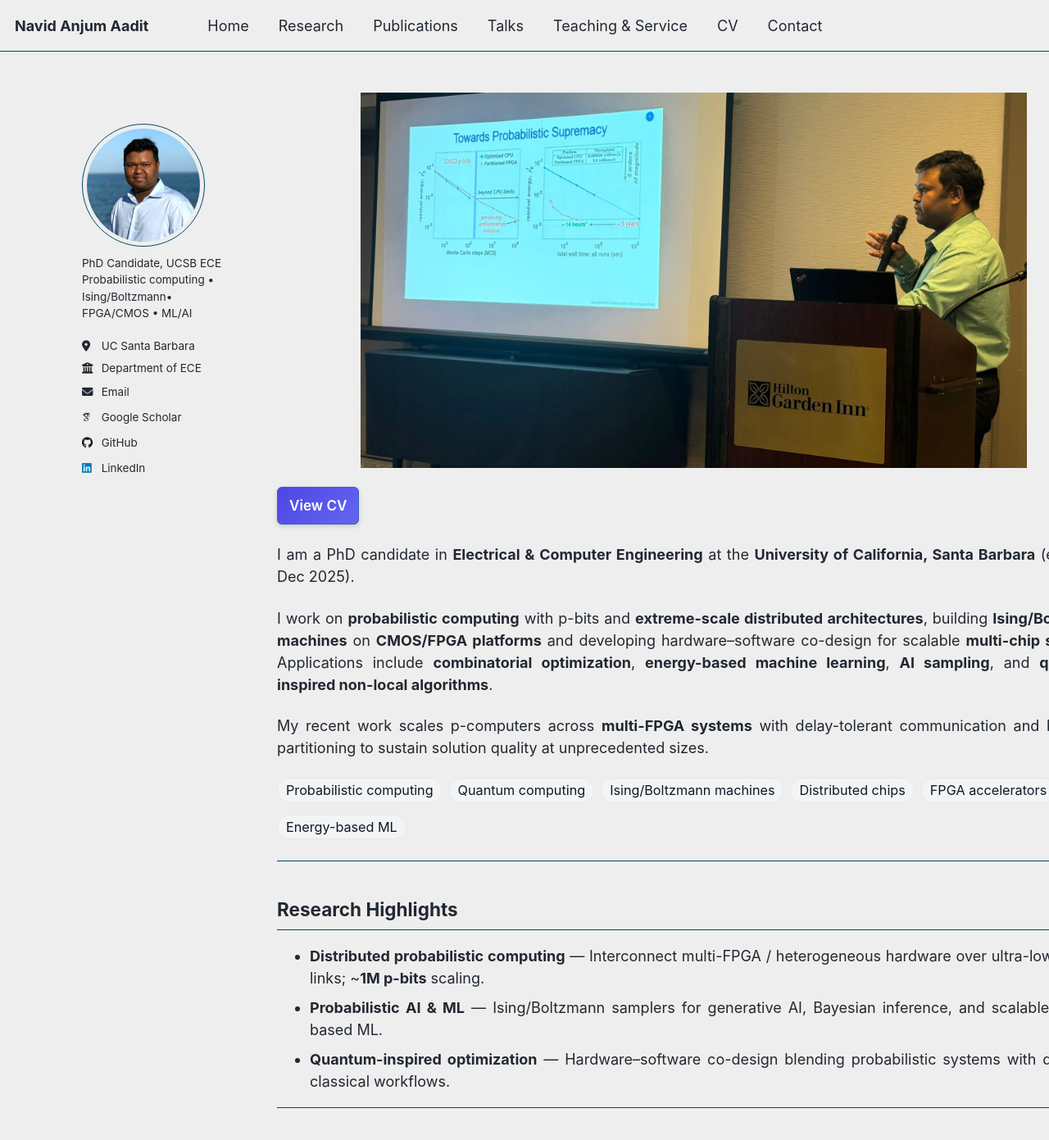
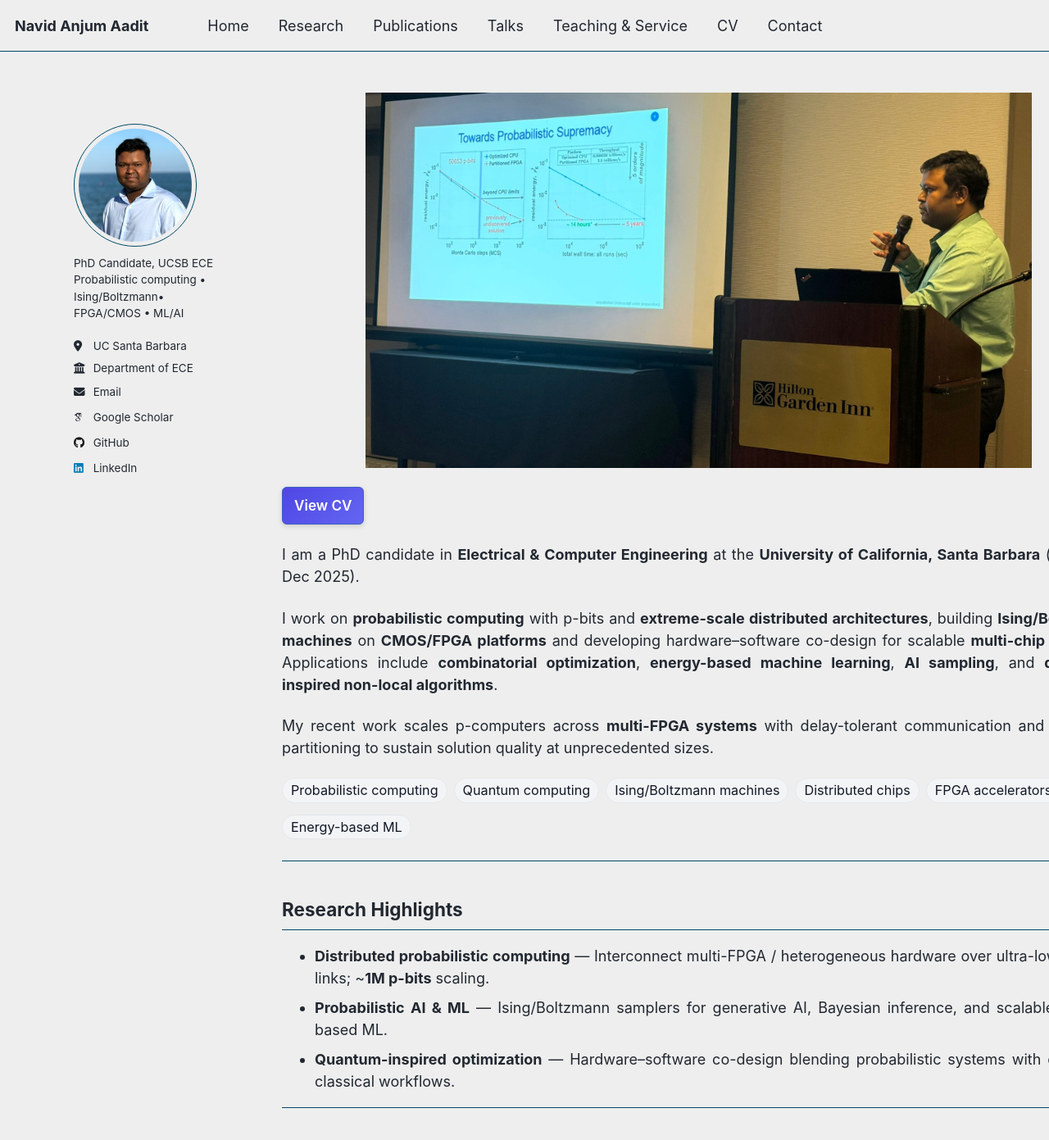
Before and after one commit to navidaadit/navidaadit.github.io, a Jekyll site: the page built from _pages/about.md, in a window 1280 px wide and 1400 px high. Shown: the top 1391 px of the window at 82% size. Built offline with Jekyll 4.4.1, drawn with Linux system fonts in a browser that asks for light colours; some web fonts are replaced.

Commit message:
Update _custom.scss

```diff
--- a/_sass/_custom.scss
+++ b/_sass/_custom.scss
@@ -394,16 +394,16 @@
   }
 }
 
-/* ========= DESKTOP: fixed sidebar + exact content margin ========= */
+/* ===== Global knobs (now actually take effect) ===== */
+:root{
+  --masthead-h: 70px;   /* masthead height */
+  --sidebar-w: 220px;   /* sidebar width */
+  --sidebar-gap: 16px;  /* space between sidebar and content */
+  --page-gutter: 90px;  /* distance from screen’s left edge */
+}
+
+/* ===== Desktop: fixed sidebar + precise content offset ===== */
 @media (min-width:1024px){
-  :root{
-    --masthead-h: 70px;      /* site header height */
-    --sidebar-w: 220px;      /* actual sidebar width */
-    --sidebar-gap: 0px;     /* space between sidebar and content */
-    --page-gutter: 100px;     /* distance from screen’s left edge */
-  }
-
-  /* Sidebar fixed under the masthead, no floats */
   .sidebar{
     position: fixed !important;
     top: var(--masthead-h) !important;
@@ -413,31 +413,21 @@
     z-index: 10;
   }
 
-  /* Kill theme floats so content doesn't drop under the sidebar */
-  #main,
-  .page,
-  .page__inner,
-  .page__content{
+  /* prevent theme floats from pushing content under sidebar */
+  #main, .page, .page__inner, .page__content{
     float: none !important;
     clear: none !important;
     display: block !important;
   }
 
-  /* Start the content EXACTLY after the sidebar + gap */
+  /* content starts exactly after sidebar + gap */
   .page{
     margin-left: calc(var(--page-gutter) + var(--sidebar-w) + var(--sidebar-gap)) !important;
     padding-left: 0 !important;
   }
 
-  /* Remove any leftover left padding that created the “ocean” */
-  .initial-content,
-  .page__inner,
-  .page__content{
+  /* remove stray left padding that can create extra gap */
+  .initial-content, .page__inner, .page__content{
     padding-left: 0 !important;
   }
 }
-
-/* Optional: tiny tightening on ultra-wide displays */
-@media (min-width:1600px){
-  :root{ --sidebar-gap: 12px; }
-}
```
